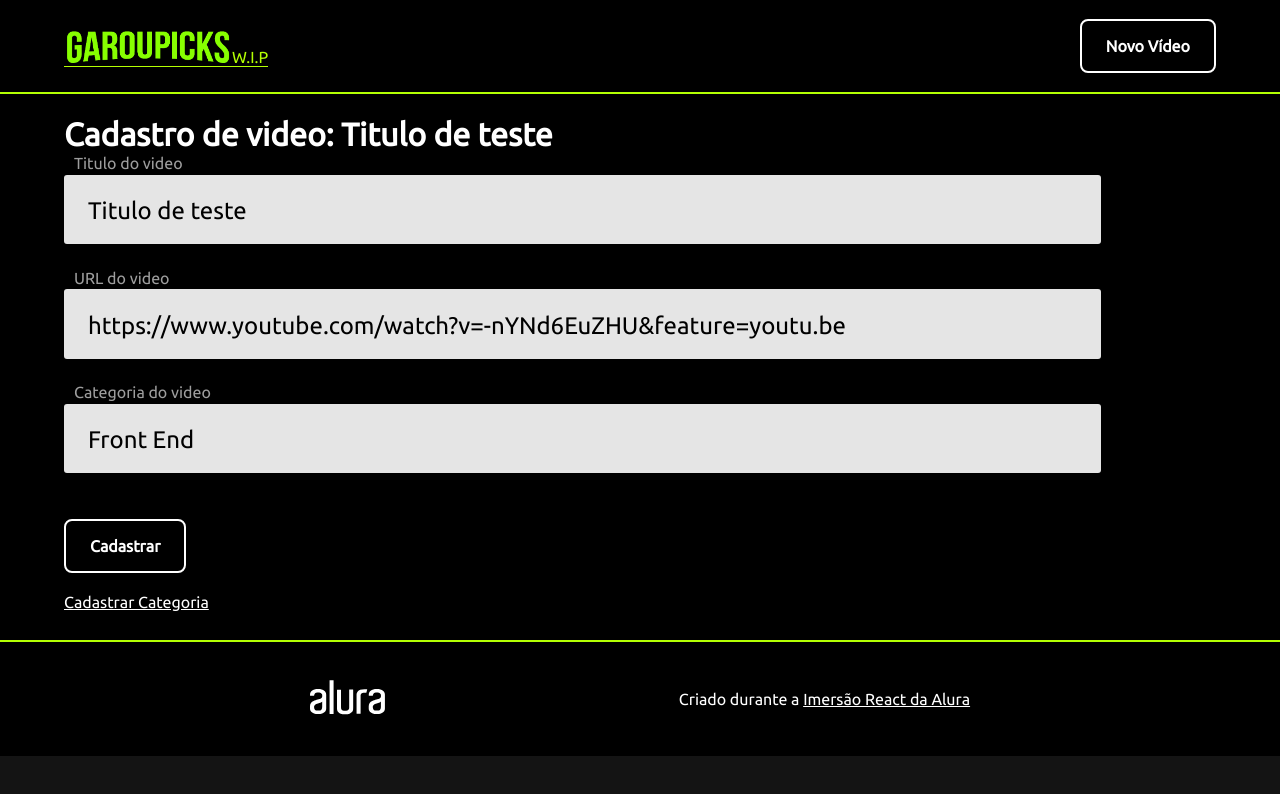
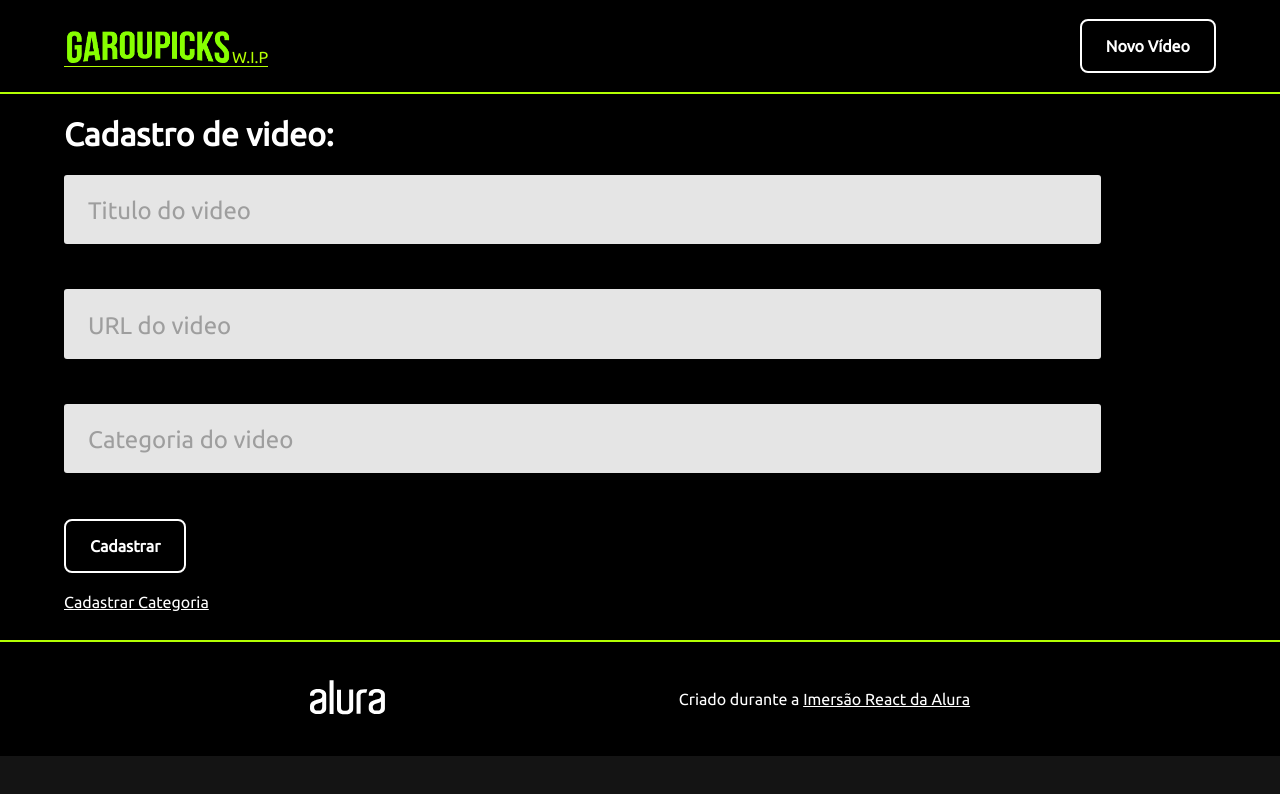
Before and after one commit to garouxl/garoupicks, a React (Create React App) app: page /cadastro/video in a window 1280 px wide. Shown: the top 794 px of the page. Built offline with nearby package versions, Linux system fonts and the light colour scheme; data requests are answered from the project's data file.

Commit message:
cadastro de video feito

```diff
--- a/db.json
+++ b/db.json
@@ -36,11 +36,20 @@
       "url": "https://pt.wikipedia.org/wiki/Jogo_eletr%C3%B4nico"
     },
     {
+      "id": 6,
       "titulo": "Documentários",
       "cor": "#d01b6c",
       "subtitulo": "Docs sobre o tema e além",
-      "url": "www.google.com",
-      "id": 6
+      "url": "http://www.google.com"
+
+    },
+    {
+      "id": 7,
+      "titulo": "Humor",
+      "cor": "#20bc32",
+      "subtitulo": "Humor na ficção científica",
+      "url": "https://www.cirandacultural.com.br/categorias/ficb-b-o-geral/ficcao-cientifica---humor"
+
     }
   ],
   "videos": [
@@ -200,6 +209,60 @@
       "categoriaId": 5,
       "titulo": "Resident Evil 8",
       "url": "https://www.youtube.com/watch?v=JSapXD9vxYA"
+    },
+    {
+      "titulo": "Hooks e validação",
+      "url": "https://www.youtube.com/watch?v=-nYNd6EuZHU&feature=youtu.be",
+      "categoriaId": 1,
+      "id": 162
+    },
+    {
+      "titulo": "Titulo de teste",
+      "url": "https://www.youtube.com/watch?v=-nYNd6EuZHU&feature=youtu.be",
+      "categoriaId": 1,
+      "id": 163
+    },
+    {
+      "titulo": "Titulo de teste",
+      "url": "https://www.youtube.com/watch?v=-nYNd6EuZHU&feature=youtu.be",
+      "categoriaId": 3,
+      "id": 164
+    },
+    {
+      "titulo": "A ciência por trás da ficção",
+      "url": "https://www.youtube.com/watch?v=S0nA2GfCQhQ",
+      "categoriaId": 6,
+      "id": 165
+    },
+    {
+      "titulo": "O caso Roswell",
+      "url": "https://www.youtube.com/watch?v=KLbTJmgUqyo",
+      "categoriaId": 6,
+      "id": 166
+    },
+    {
+      "titulo": "Casa do futuro",
+      "url": "https://www.youtube.com/watch?v=Aqz7SFb7Aik",
+      "categoriaId": 6,
+      "id": 167
+    },
+    {
+      "titulo": "Teste2",
+      "url": "https://www.youtube.com/watch?v=-nYNd6EuZHU&feature=youtu.be",
+      "categoriaId": 4,
+      "id": 168
+    },
+    {
+      "titulo": "Spaceballs",
+      "url": "https://www.youtube.com/watch?v=kGIM_yNzeUo",
+      "categoriaId": 7,
+      "id": 169
+    },
+    {
+      "titulo": "Galaxy Quest",
+      "url": "https://www.youtube.com/watch?v=B34jbC43XzA",
+      "categoriaId": 7,
+      "id": 170
     }
   ]
 }
--- a/src/components/FormField/index.jsx
+++ b/src/components/FormField/index.jsx
@@ -1,14 +1,16 @@
 import React from 'react';
 import PropTypes from 'prop-types';
 import styled from 'styled-components';
+import uniqid from 'uniqid';
 import { FieldGroup } from './styles';
 
 const Input = styled.input``;
 
 function FormField({
-  label, type, name, value, onChange, as,
+  label, type, name, value, onChange, as, suggestions,
 }) {
   const fieldId = `id_${name}`;
+  const hasSuggestions = Boolean(suggestions.length);
 
   return (
     <FieldGroup>
@@ -20,12 +22,26 @@ function FormField({
         onChange={onChange}
         placeholder={label}
         required="required"
+        list={hasSuggestions ? `suggestionFor_${fieldId}` : undefined}
+        autoComplete={hasSuggestions ? 'off' : undefined}
       />
       <label
         htmlFor={fieldId}
       >
         {label}
       </label>
+      { hasSuggestions && (
+        <datalist id={`suggestionFor_${fieldId}`}>
+          {
+            suggestions.map((suggestion) => (
+              <option key={uniqid()} value={suggestion}>
+                {suggestion}
+              </option>
+            ))
+          }
+        </datalist>
+      )}
+
     </FieldGroup>
   );
 }
@@ -35,6 +51,7 @@ FormField.defaultProps = {
   as: 'input',
   value: '',
   onChange: () => {},
+  suggestions: [],
 };
 
 FormField.propTypes = {
@@ -44,6 +61,7 @@ FormField.propTypes = {
   name: PropTypes.string.isRequired,
   value: PropTypes.string,
   onChange: PropTypes.func,
+  suggestions: PropTypes.arrayOf(PropTypes.string),
 };
 
 export default FormField;
--- a/src/pages/Home/index.jsx
+++ b/src/pages/Home/index.jsx
@@ -10,7 +10,6 @@ import categoriesRepository from '../../repositories/categories';
 import olar from '../../utils';
 
 function Home() {
-
   olar('home');
 
   const [initialData, setInitialData] = useState([]);
@@ -19,7 +18,7 @@ function Home() {
     categoriesRepository.getAllWithVideos()
       .then((categoriesWithVideos) => {
         window.setTimeout(() => {
-          setInitialData(categoriesWithVideos);
+          setInitialData(categoriesWithVideos.filter(({ videos }) => videos.length > 0));
         }, 1000);
       })
       .catch((error) => {
@@ -34,7 +33,6 @@ function Home() {
       {
         initialData.map((category, index) => {
           const isFirst = index === 0;
-          console.dir(category)
           if (index === 0) {
             return (
               <div key={uniqid()}>
@@ -50,7 +48,6 @@ function Home() {
               </div>
             );
           }
-          if (category.videos.length > 0) {
           return (
             <Carousel
               key={uniqid()}
@@ -58,7 +55,7 @@ function Home() {
               category={category}
             />
           );
-          }
+
         })
       }
     </PageDefault>
--- a/src/pages/Register/Category/index.jsx
+++ b/src/pages/Register/Category/index.jsx
@@ -41,7 +41,7 @@ function RegisterCategory() {
         clearForm();
       })
       .catch((error) => {
-        window.console.warn('Tratar o erro e mostrar');
+        window.console.warn('Tratar o erro e mostrar', error);
       });
   }
 
--- a/src/pages/Register/Video/index.jsx
+++ b/src/pages/Register/Video/index.jsx
@@ -1,4 +1,4 @@
-import React from 'react';
+import React, { useEffect, useState } from 'react';
 import { Link, useHistory } from 'react-router-dom';
 
 import PageDefault from '../../../components/PageDefault';
@@ -6,18 +6,54 @@ import FormField from '../../../components/FormField';
 import useForm from '../../../hooks/useForm';
 import Button from '../../../components/Button';
 
+import videosRepository from '../../../repositories/videos';
+import categoryRepository from '../../../repositories/categories';
+
 import olar from '../../../utils';
 
 function RegisterVideo() {
   olar('video');
 
   const history = useHistory();
+  const [categories, setCategories] = useState([]);
+  const categoryTitles = categories.map(({ titulo }) => titulo);
+  const { handleChange, values, clearForm } = useForm({
+    titulo: '',
+    url: '',
+    categoria: '',
+  });
 
-  const { handleChange, values, clearForm } = useForm({
-    titulo: 'Titulo de teste',
-    url: 'https://www.youtube.com/watch?v=-nYNd6EuZHU&feature=youtu.be',
-    categoria: 'Front End',
-  });
+  useEffect(() => {
+    categoryRepository
+      .getAll()
+      .then((allCategories) => {
+        setCategories(allCategories);
+      }).catch((error) => {
+        window.console.log('tratar o erro', error);
+      });
+  }, []);
+
+  function submitVideo(event) {
+    event.preventDefault();
+
+    const chosenCategory = categories.find((item) => {
+      return item.titulo.toLowerCase() === values.categoria.toLowerCase();
+    });
+
+    videosRepository
+      .setNewVideo({
+        titulo: values.titulo,
+        url: values.url,
+        categoriaId: chosenCategory.id,
+      })
+      .then(() => {
+        clearForm();
+        history.push('/');
+      })
+      .catch((error) => {
+        window.console.warn('Tratar o erro e mostrar', error);
+      });
+  }
 
   return (
     <PageDefault>
@@ -25,12 +61,7 @@ function RegisterVideo() {
         {`Cadastro de video: ${values.titulo}`}
       </h1>
 
-      <form onSubmit={(event) => {
-        event.preventDefault();
-        window.alert('Ainda não funciona, só amanhã :) ');
-        history.push('/');
-      }}
-      >
+      <form onSubmit={submitVideo}>
         <FormField
           label="Titulo do video"
           type="text"
@@ -55,6 +86,7 @@ function RegisterVideo() {
           value={values.categoria}
           onChange={handleChange}
           as="input"
+          suggestions={categoryTitles}
         />
 
         <Button type="submit">
--- a/src/repositories/categories.js
+++ b/src/repositories/categories.js
@@ -4,6 +4,14 @@ const URL_CATEGORIES = `${config.URL_BACKEND}/categorias`;
 
 function getAllWithVideos() {
   return window.fetch(`${URL_CATEGORIES}?_embed=videos`)
+    .then(async (serverResponse) => {
+      const result = await serverResponse.json();
+      return result;
+    });
+}
+
+function getAll() {
+  return window.fetch(URL_CATEGORIES)
     .then(async (serverResponse) => {
       const result = await serverResponse.json();
       return result;
@@ -21,5 +29,5 @@ function setNewCategory(values) {
 }
 
 export default {
-  getAllWithVideos, setNewCategory,
+  getAllWithVideos, setNewCategory, getAll,
 };
--- /dev/null
+++ b/src/repositories/videos.js
@@ -0,0 +1,31 @@
+import config from '../config';
+
+const URL_VIDEOS = `${config.URL_BACKEND}/videos`;
+
+function setNewVideo(values) {
+  return window.fetch(`${URL_VIDEOS}?_embed=videos`, {
+    method: 'POST',
+    body: window.JSON.stringify({ ...values }),
+    headers: {
+      'content-type': 'application/json',
+    },
+  });
+    /* .then(async (serverResponse) => {
+      const result = await serverResponse.json();
+      return result;
+    }); */
+}
+
+/* function setNewCategory(values) {
+  return window.fetch(URL_VIDEOS, {
+    method: 'POST',
+    body: window.JSON.stringify({ ...values }),
+    headers: {
+      'content-type': 'application/json',
+    },
+  });
+} */
+
+export default {
+  setNewVideo, /* setNewCategory, */
+};
--- a/src/utils/index.js
+++ b/src/utils/index.js
@@ -13,7 +13,7 @@ function olar(page) {
       \n Lá você poderá baixar esse projeto bem como todos os outros aqui listados;
       \n Ah, e não custa nada deixar aqui meu perfil do LinkedIn, né!
       \n https://www.linkedin.com/in/laalmeida/`);
-    }, 2000);
+    }, 3500);
   }
   window[`olar-${page}`] = window[`olar-${page}`] || {};
 }
```
Lines whose indentation alone changed are shown as unchanged.
